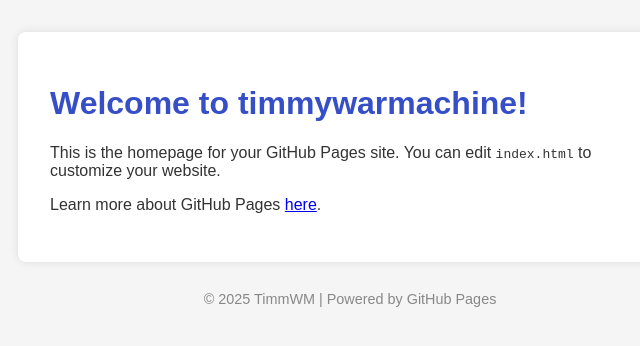
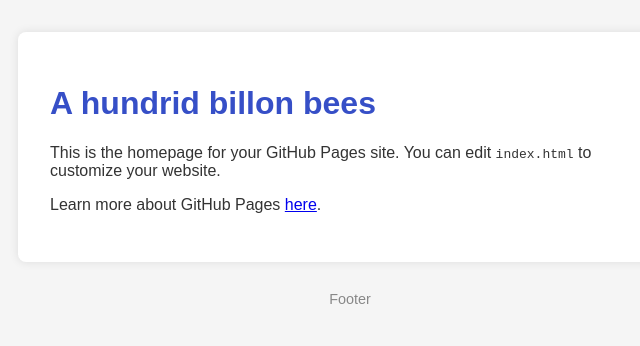
Before and after one commit to TimmWM/timmywarmachine, a plain HTML site: page index.html in a window 1280 px wide. Shown: the whole page, without its empty margins (290-930 px from the left). Drawn offline with Linux system fonts and the light colour scheme.

Commit message:
Update index.html

```diff
--- a/index.html
+++ b/index.html
@@ -14,7 +14,7 @@
 </head>
 <body>
   <div class="container">
-    <h1>Welcome to timmywarmachine!</h1>
+    <h1>A hundrid billon bees</h1>
     <p>This is the homepage for your GitHub Pages site. You can edit <code>index.html</code> to customize your website.</p>
     <p>
       Learn more about GitHub Pages
@@ -22,7 +22,7 @@
     </p>
   </div>
   <footer>
-    &copy; 2025 TimmWM | Powered by GitHub Pages
+    Footer
   </footer>
 </body>
 </html>
```
